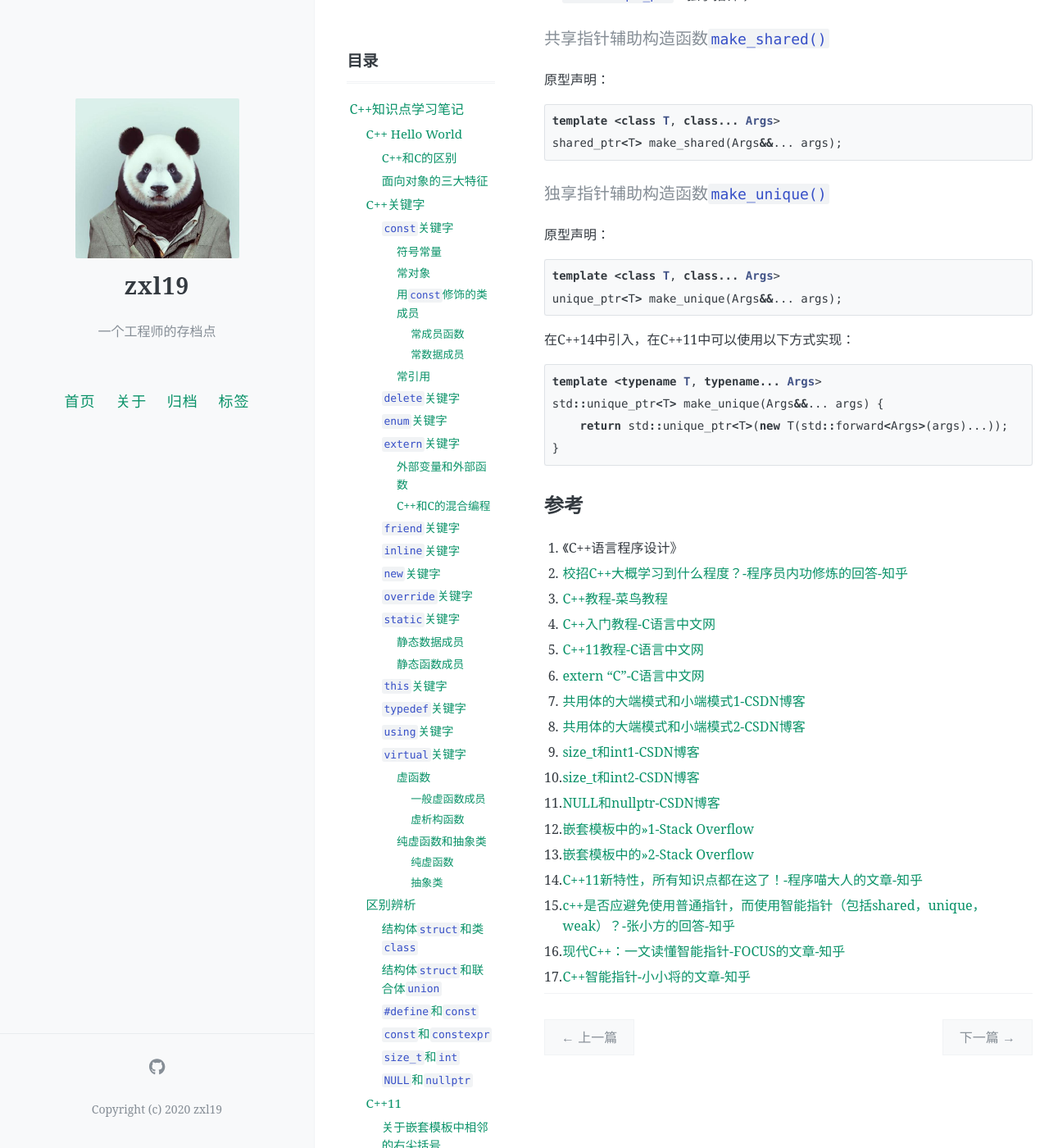
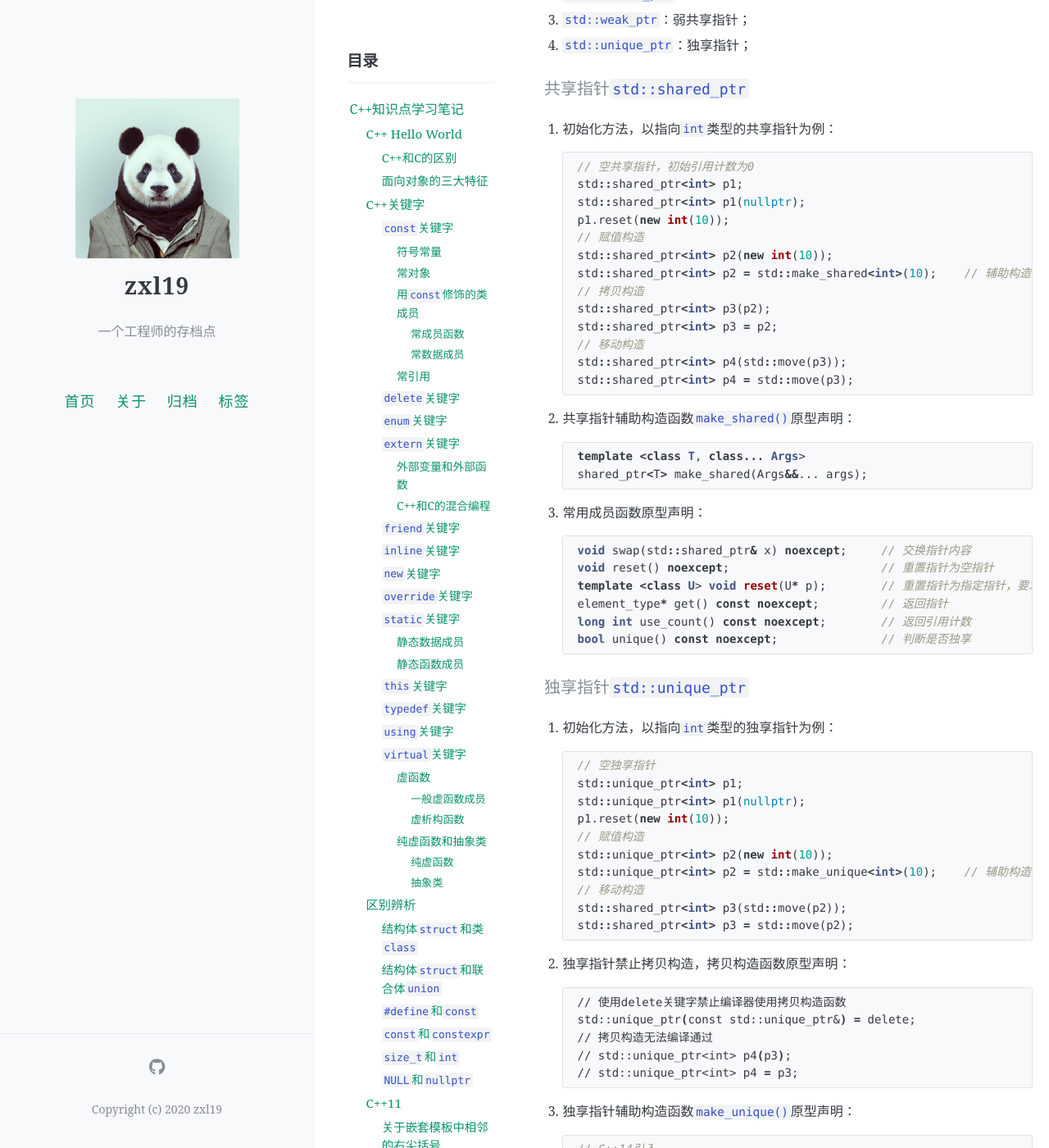
Before and after one commit to zxl19/zxl19.github.io, a Jekyll site: the page built from _posts/2021-09-25-cpp-note.md, in a window 1280 px wide and 1400 px high, scrolled down 7953 px. Shown: the whole window at 82% size. Built offline with Jekyll 4.4.1, drawn with Linux system fonts in a browser that asks for light colours; comment, search, counter and statistics services are not loaded; some of the changed text lies outside the part shown.

Commit message:
Update 2021-09-25-cpp-note.md

````diff
--- a/_posts/2021-09-25-cpp-note.md
+++ b/_posts/2021-09-25-cpp-note.md
@@ -274,6 +274,8 @@ vector<vector<int> >
 
 ### `default`关键字
 
+### `delete`关键字
+
 ### `for`循环
 
 基于范围的`for`循环：
@@ -298,49 +300,116 @@ for (char c : str) {}
 3. `std::weak_ptr`：弱共享指针；
 4. `std::unique_ptr`：独享指针；
 
-#### 共享指针辅助构造函数`make_shared()`
+#### 共享指针`std::shared_ptr`
 
-原型声明：
+1. 初始化方法，以指向`int`类型的共享指针为例：
 
-```cpp
-template <class T, class... Args>
-shared_ptr<T> make_shared(Args&&... args);
-```
+    ```cpp
+    // 空共享指针，初始引用计数为0
+    std::shared_ptr<int> p1;
+    std::shared_ptr<int> p1(nullptr);
+    p1.reset(new int(10));
+    // 赋值构造
+    std::shared_ptr<int> p2(new int(10));
+    std::shared_ptr<int> p2 = std::make_shared<int>(10);    // 辅助构造函数
+    // 拷贝构造
+    std::shared_ptr<int> p3(p2);
+    std::shared_ptr<int> p3 = p2;
+    // 移动构造
+    std::shared_ptr<int> p4(std::move(p3));
+    std::shared_ptr<int> p4 = std::move(p3);
+    ```
 
-#### 独享指针辅助构造函数`make_unique()`
+2. 共享指针辅助构造函数`make_shared()`原型声明：
 
-原型声明：
+    ```cpp
+    template <class T, class... Args>
+    shared_ptr<T> make_shared(Args&&... args);
+    ```
 
-```cpp
-template <class T, class... Args>
-unique_ptr<T> make_unique(Args&&... args);
-```
+3. 常用成员函数原型声明：
 
-在C++14中引入，在C++11中可以使用以下方式实现：
+    ```cpp
+    void swap(std::shared_ptr& x) noexcept;     // 交换指针内容
+    void reset() noexcept;                      // 重置指针为空指针
+    template <class U> void reset(U* p);        // 重置指针为指定指针，要求U类型指针能够隐式转换为T类型指针
+    element_type* get() const noexcept;         // 返回指针
+    long int use_count() const noexcept;        // 返回引用计数
+    bool unique() const noexcept;               // 判断是否独享
+    ```
 
-```cpp
-template <typename T, typename... Args>
-std::unique_ptr<T> make_unique(Args&&... args) {
-    return std::unique_ptr<T>(new T(std::forward<Args>(args)...));
-}
-```
+#### 独享指针`std::unique_ptr`
+
+1. 初始化方法，以指向`int`类型的独享指针为例：
+
+    ```cpp
+    // 空独享指针
+    std::unique_ptr<int> p1;
+    std::unique_ptr<int> p1(nullptr);
+    p1.reset(new int(10));
+    // 赋值构造
+    std::unique_ptr<int> p2(new int(10));
+    std::unique_ptr<int> p2 = std::make_unique<int>(10);    // 辅助构造函数
+    // 移动构造
+    std::shared_ptr<int> p3(std::move(p2));
+    std::shared_ptr<int> p3 = std::move(p2);
+    ```
+
+2. 独享指针禁止拷贝构造，拷贝构造函数原型声明：
+
+    ```shell
+    // 使用delete关键字禁止编译器使用拷贝构造函数
+    std::unique_ptr(const std::unique_ptr&) = delete;
+    // 拷贝构造无法编译通过
+    // std::unique_ptr<int> p4(p3);
+    // std::unique_ptr<int> p4 = p3;
+    ```
+
+3. 独享指针辅助构造函数`make_unique()`原型声明：
+
+    ```cpp
+    // C++14引入
+    template <class T, class... Args>
+    unique_ptr<T> make_unique(Args&&... args);
+
+    // 在C++11中的实现
+    template <typename T, typename... Args>
+    std::unique_ptr<T> make_unique(Args&&... args) {
+        return std::unique_ptr<T>(new T(std::forward<Args>(args)...));
+    }
+    ```
+
+4. 常用成员函数原型声明：
+
+    ```cpp
+    element_type* get() const noexcept;         // 返回指针
+    element_type* release() noexcept;           // 返回指针，重置指针为空指针，释放对原内存的所有权，但是不释放原内存
+    void reset(element_type* p) noexcept;       // 重置指针为指定指针，释放原内存
+    void swap(std::unique_ptr& x) noexcept;     // 交换指针内容
+    ```
 
 ## 参考
 
 1. 《C++语言程序设计》
-2. [校招C++大概学习到什么程度？-程序员内功修炼的回答-知乎](https://www.zhihu.com/question/290102232/answer/2094675219)
-3. [C++教程-菜鸟教程](https://www.runoob.com/cplusplus/cpp-tutorial.html)
-4. [C++入门教程-C语言中文网](http://c.biancheng.net/cplus/)
-5. [C++11教程-C语言中文网](http://c.biancheng.net/cplus/11/)
-6. [extern "C"-C语言中文网](http://c.biancheng.net/view/8064.html)
-7. [共用体的大端模式和小端模式1-CSDN博客](https://blog.csdn.net/weixin_43955214/article/details/104218105)
-8. [共用体的大端模式和小端模式2-CSDN博客](https://blog.csdn.net/favory/article/details/4441361)
-9. [size_t和int1-CSDN博客](https://blog.csdn.net/wc11223/article/details/70553583)
-10. [size_t和int2-CSDN博客](https://blog.csdn.net/qq_41598072/article/details/84924997)
-11. [NULL和nullptr-CSDN博客](https://blog.csdn.net/qq_18108083/article/details/84346655)
-12. [嵌套模板中的>>1-Stack Overflow](https://stackoverflow.com/questions/6695261/template-within-template-why-should-be-within-a-nested-template-arg)
-13. [嵌套模板中的>>2-Stack Overflow](https://stackoverflow.com/questions/7087033/for-nested-templates-when-did-become-standard-c-instead-of)
-14. [C++11新特性，所有知识点都在这了！-程序喵大人的文章-知乎](https://zhuanlan.zhihu.com/p/139515439)
-15. [c++是否应避免使用普通指针，而使用智能指针（包括shared，unique，weak）？-张小方的回答-知乎](https://www.zhihu.com/question/319277442/answer/1517987598)
-16. [现代C++：一文读懂智能指针-FOCUS的文章-知乎](https://zhuanlan.zhihu.com/p/150555165)
-17. [C++智能指针-小小将的文章-知乎](https://zhuanlan.zhihu.com/p/54078587)
+2. [cplusplus](http://www.cplusplus.com)
+3. [校招C++大概学习到什么程度？-程序员内功修炼的回答-知乎](https://www.zhihu.com/question/290102232/answer/2094675219)
+4. [C++教程-菜鸟教程](https://www.runoob.com/cplusplus/cpp-tutorial.html)
+5. [C++入门教程-C语言中文网](http://c.biancheng.net/cplus/)
+6. [C++11教程-C语言中文网](http://c.biancheng.net/cplus/11/)
+7. [extern "C"-C语言中文网](http://c.biancheng.net/view/8064.html)
+8. [共用体的大端模式和小端模式1-CSDN博客](https://blog.csdn.net/weixin_43955214/article/details/104218105)
+9. [共用体的大端模式和小端模式2-CSDN博客](https://blog.csdn.net/favory/article/details/4441361)
+10. [size_t和int1-CSDN博客](https://blog.csdn.net/wc11223/article/details/70553583)
+11. [size_t和int2-CSDN博客](https://blog.csdn.net/qq_41598072/article/details/84924997)
+12. [NULL和nullptr-CSDN博客](https://blog.csdn.net/qq_18108083/article/details/84346655)
+13. [嵌套模板中的>>1-Stack Overflow](https://stackoverflow.com/questions/6695261/template-within-template-why-should-be-within-a-nested-template-arg)
+14. [嵌套模板中的>>2-Stack Overflow](https://stackoverflow.com/questions/7087033/for-nested-templates-when-did-become-standard-c-instead-of)
+15. [C++11新特性，所有知识点都在这了！-程序喵大人的文章-知乎](https://zhuanlan.zhihu.com/p/139515439)
+16. [default和delete-CSDN博客](https://blog.csdn.net/lmb1612977696/article/details/80035487)
+17. [c++是否应避免使用普通指针，而使用智能指针（包括shared，unique，weak）？-张小方的回答-知乎](https://www.zhihu.com/question/319277442/answer/1517987598)
+18. [现代C++：一文读懂智能指针-FOCUS的文章-知乎](https://zhuanlan.zhihu.com/p/150555165)
+19. [C++智能指针-小小将的文章-知乎](https://zhuanlan.zhihu.com/p/54078587)
+20. [C++11 shared_ptr智能指针-C语言中文网](http://c.biancheng.net/view/7898.html)
+21. [C++11 unique_ptr智能指针详解-C语言中文网](http://c.biancheng.net/view/7909.html)
+22. [C++11 weak_ptr智能指针-C语言中文网](http://c.biancheng.net/view/7918.html)
+23. [std::unique_ptr release的使用-博客园](https://www.cnblogs.com/zengtx/p/11911853.html)
````
